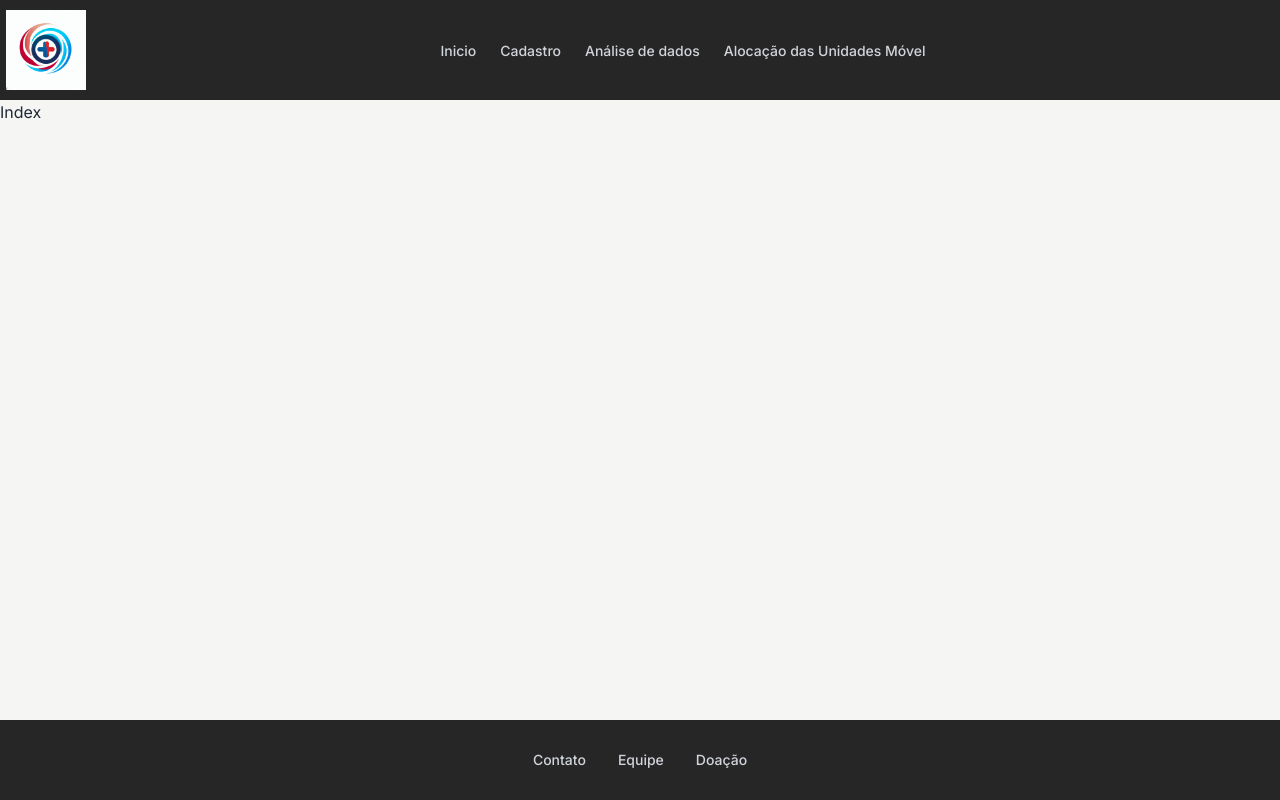
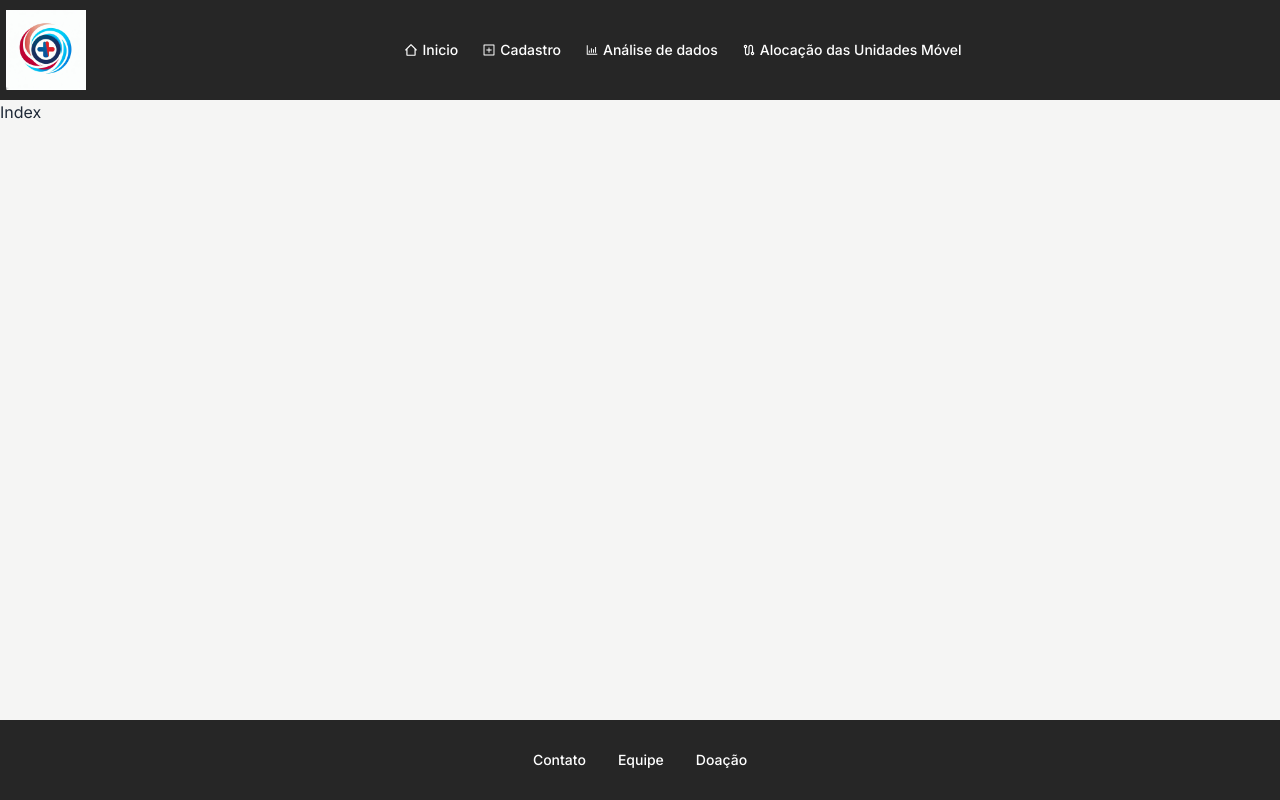
Before and after one commit to silva-fabiofreitas/frontend-gbm, a Next.js app: page / in a window 1280 px wide. Built offline with nearby package versions, Linux system fonts and the light colour scheme.

Commit message:
feat: Adição de icones

```diff
--- a/package.json
+++ b/package.json
@@ -17,6 +17,7 @@
     "postcss": "8.4.23",
     "react": "18.2.0",
     "react-dom": "18.2.0",
+    "react-icons": "^4.8.0",
     "tailwindcss": "3.3.2"
   }
 }
--- a/src/app/layout.js
+++ b/src/app/layout.js
@@ -5,6 +5,9 @@ import Main from '../components/template/Main'
 import Footer from '../components/template/Footer'
 import Logo from '../components/template/Logo'
 import Nave from '../components/template/Nave'
+import {BiHomeAlt2} from 'react-icons/bi'
+import {AiOutlinePlusSquare, AiOutlineBarChart} from 'react-icons/ai'
+import {MdOutlineRoute} from 'react-icons/md'
 
 const inter = Inter({ subsets: ['latin'] })
 
@@ -15,10 +18,10 @@ export const metadata = {
 
 export default function RootLayout({ children }) {
   const linksHeader = [
-    {name:'Inicio', path:'home'},
-    {name:'Cadastro', path:'cadastro'},
-    {name:'Análise de dados', path:'dashboard'},
-    {name:'Alocação das Unidades Móvel', path:'alocacao-unidade-movel'},
+    {name:'Inicio', path:'home', icon:<BiHomeAlt2/>},
+    {name:'Cadastro', path:'cadastro', icon:<AiOutlinePlusSquare/>},
+    {name:'Análise de dados', path:'dashboard', icon:<AiOutlineBarChart/>},
+    {name:'Alocação das Unidades Móvel', path:'alocacao-unidade-movel', icon:<MdOutlineRoute/>},
   ]
   const linksFooter = [
     {name:'Contato', path:'#'},
@@ -32,13 +35,13 @@ export default function RootLayout({ children }) {
       <div className='app'>
                 <Logo style='bg-neutral-800'></Logo>
                 <Header style='bg-neutral-800'>
-                    <Nave links={linksHeader}></Nave>
+                    <Nave links={linksHeader} className='flex'></Nave>
                 </Header>
                 <Main style='bg-stone-100'>
                   {children}
                 </Main>
                 <Footer style='bg-neutral-800 flex'>
-                    <Nave style='bg-neutral-800 flex' links={linksFooter}></Nave>
+                    <Nave className='bg-neutral-800 flex' links={linksFooter}></Nave>
                 </Footer>
             </div>
 
--- a/src/components/register/AddRegister.jsx
+++ b/src/components/register/AddRegister.jsx
@@ -1,13 +1,21 @@
 'use client'
+import { IoIosAdd, IoIosAddCircle } from 'react-icons/io'
+import Modal from '../template/Modal'
+import Button from './Button'
+import { useState } from 'react'
+import style from './AddRegister.module.css'
 
-import Modal from '../template/Modal'
-import {useState} from 'react'
+export default function AddRegister() {
+    const [modalOpen, setModalOpen] = useState(false)
 
-export default function AddRegister(){
-    const [modalOpen, setModalOpen] = useState(false)
     return (
         <>
-            <button onClick={ ()=>setModalOpen(true)} className="btn btn-outline">Cadastro</button>
+            <div className='flex w-11/12 justify-end mt-4 m-auto'>
+                <Button setModalOpen={setModalOpen} className={`${style.icon} btn btn-outline`}>
+                    <IoIosAddCircle />
+                    Cadastro
+                </Button>
+            </div>
             <Modal modalOpen={modalOpen} setModalOpen={setModalOpen} >
                 Modal para cadastro
             </Modal>
--- /dev/null
+++ b/src/components/register/AddRegister.module.css
@@ -0,0 +1,4 @@
+.icon svg {
+    font-size: 16px;
+    margin-right: 4px;
+}
--- /dev/null
+++ b/src/components/register/Button.jsx
@@ -0,0 +1,7 @@
+export default function Button({className, children, setModalOpen}){
+    return (
+        <button onClick={()=>setModalOpen(true)} className={`${className}`}>
+            {children}
+        </button>
+    )
+}
--- a/src/components/template/Nave.jsx
+++ b/src/components/template/Nave.jsx
@@ -3,20 +3,23 @@ import Link from "next/link"
 import { useSelectedLayoutSegment } from 'next/navigation'
 
 export default function Nav(props) {
-    const style = props.style
+    const className = props.className
     const links = props.links
     const activeSegment = useSelectedLayoutSegment()
 
     function renderLink() {
-        return links?.map(({ name, path }) => (
-            <Link key={name} href={path} className={`${activeSegment==path? 'border-b-4 border-white-500' : ''} text-gray-300 hover:bg-gray-700 hover:text-white rounded-md px-3 py-2 text-sm font-medium`}>
-                {name}
+        return links?.map(({ name, path, icon }) => (
+            <Link key={name} href={path} className={`${activeSegment==path? 'border-b-4 border-white-500' : ''} text-white hover:bg-gray-700 hover:text-white rounded-md px-3 py-2 text-sm font-medium`}>
+                <span className="flex gap-1 items-center">
+                    {icon}
+                    {name}
+                </span>
             </Link>
         ))
     }
 
     return (
-        <nav className={`${style}`}>
+        <nav className={`${className}`}>
             {renderLink()}
             {props.children}
         </nav>
```
Also changed, not shown: src/app/globals.css (line endings or trailing spaces), 1 other file (tests, documents, lock files or other folders).
